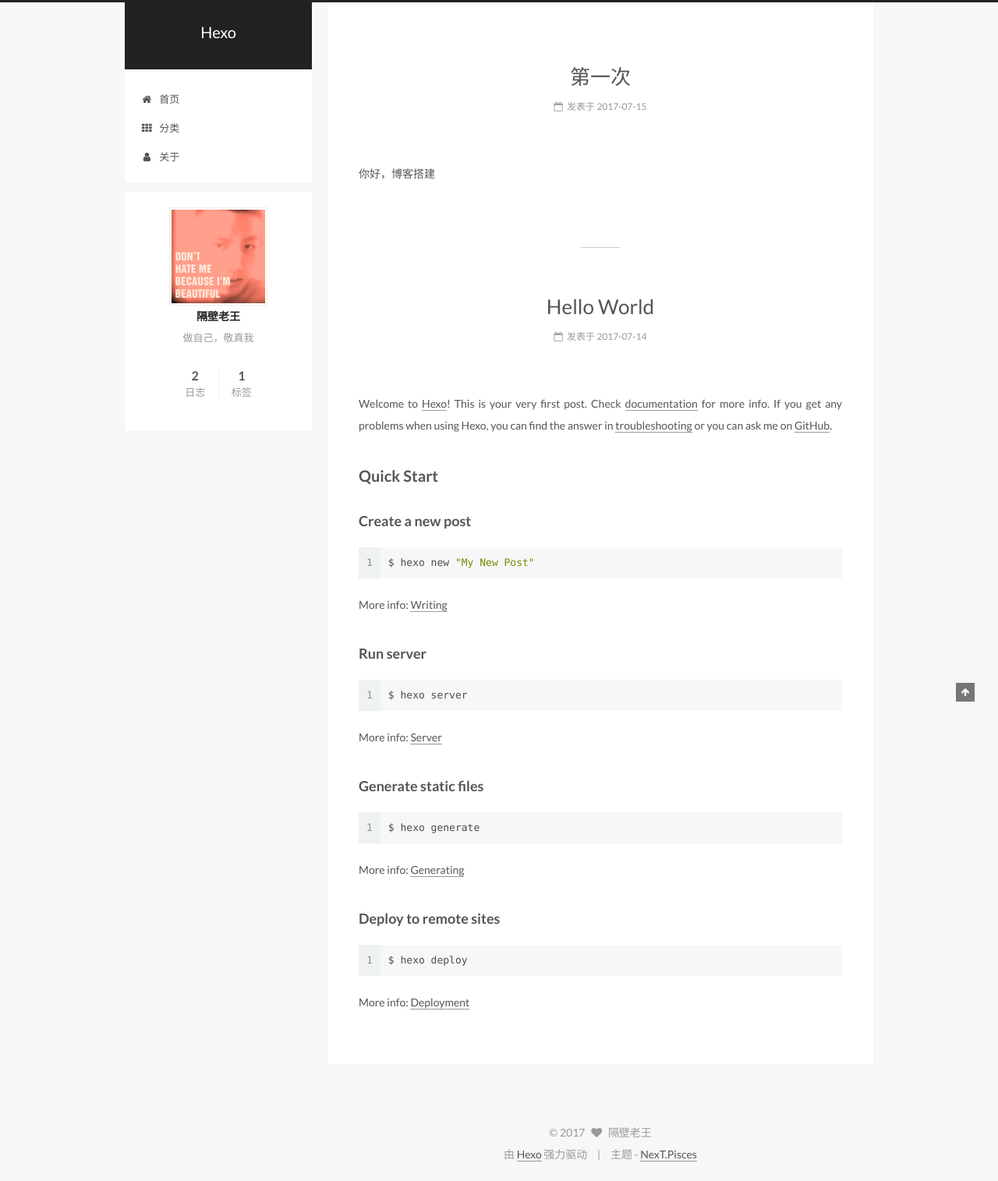
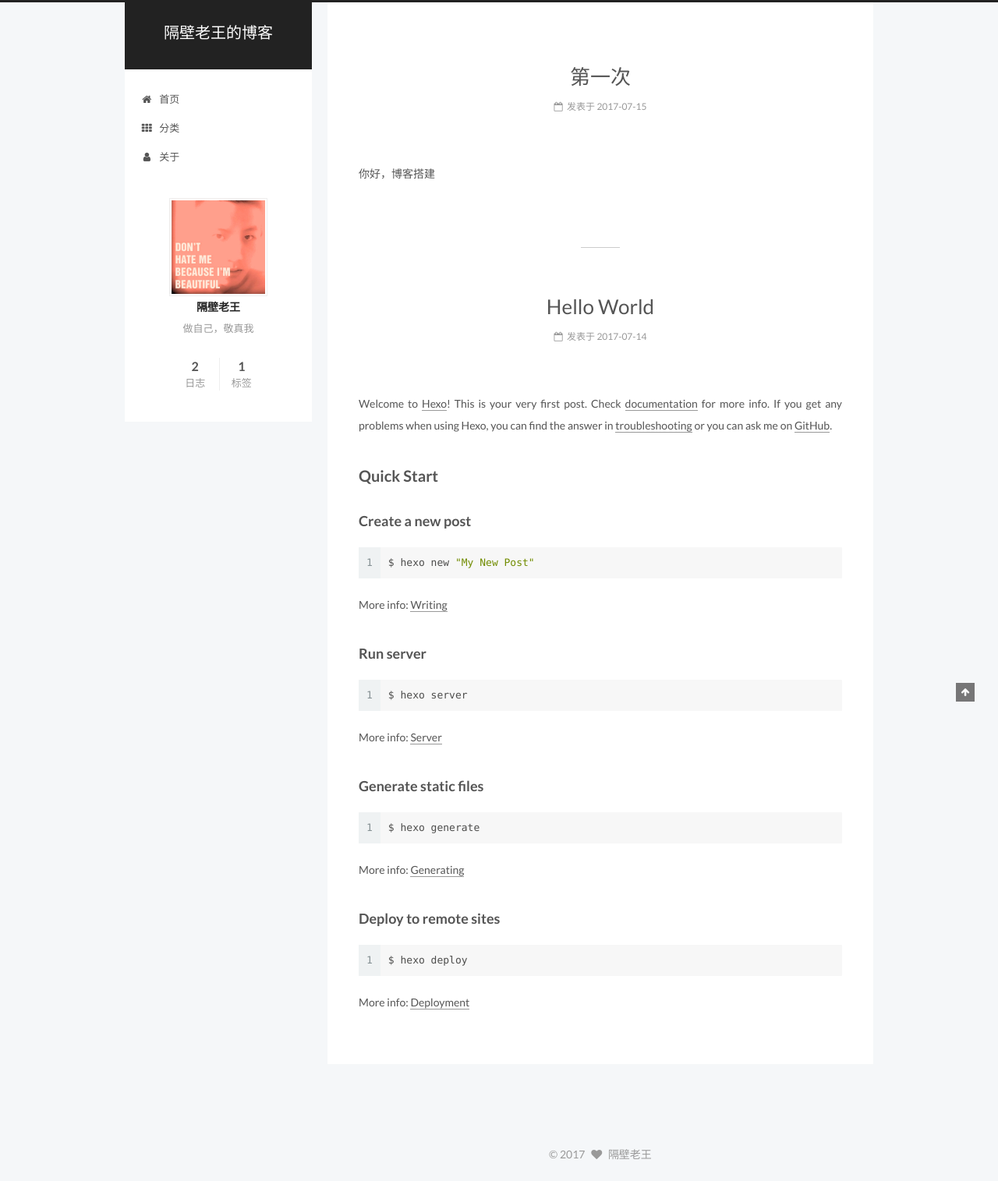
Before and after one commit to CallmeBarry/callmebarry.github.io, a plain HTML site: page index.html in a window 1280 px wide. Shown: the whole page at 78% size. Drawn offline with Linux system fonts and the light colour scheme.

Commit message:
Site updated: 2017-07-16 13:45:19

```diff
--- a/css/main.css
+++ b/css/main.css
@@ -1685,7 +1685,7 @@ pre .javascript .function {
   width: 4px;
   height: 4px;
   border-radius: 50%;
-  background: #de4dc9;
+  background: #3e05ad;
 }
 .links-of-blogroll {
   font-size: 13px;
--- a/index.html
+++ b/index.html
@@ -71,7 +71,7 @@
 <link href="/css/main.css?v=5.1.0" rel="stylesheet" type="text/css" />
 
 
-  <meta name="keywords" content="Hexo, NexT" />
+  <meta name="keywords" content="隔壁老王的bolg" />
 
 
 
@@ -89,12 +89,12 @@
 
 <meta name="description" content="做自己，敬真我">
 <meta property="og:type" content="website">
-<meta property="og:title" content="Hexo">
+<meta property="og:title" content="隔壁老王的博客">
 <meta property="og:url" content="http://yoursite.com/index.html">
-<meta property="og:site_name" content="Hexo">
+<meta property="og:site_name" content="隔壁老王的博客">
 <meta property="og:description" content="做自己，敬真我">
 <meta name="twitter:card" content="summary">
-<meta name="twitter:title" content="Hexo">
+<meta name="twitter:title" content="隔壁老王的博客">
 <meta name="twitter:description" content="做自己，敬真我">
 
 
@@ -104,7 +104,7 @@
   var CONFIG = {
     root: '/',
     scheme: 'Pisces',
-    sidebar: {"position":"left","display":"hide","offset":12,"offset_float":0,"b2t":false,"scrollpercent":false},
+    sidebar: {"position":"left","display":"hide","offset":0,"offset_float":0,"b2t":false,"scrollpercent":false},
     fancybox: true,
     motion: true,
     duoshuo: {
@@ -129,7 +129,7 @@
 
 
 
-  <title> Hexo </title>
+  <title> 隔壁老王的博客 </title>
 </head>
 
 <body itemscope itemtype="http://schema.org/WebPage" lang="zh-Hans">
@@ -177,7 +177,7 @@
     <div class="custom-logo-site-title">
       <a href="/"  class="brand" rel="start">
         <span class="logo-line-before"><i></i></span>
-        <span class="site-title">Hexo</span>
+        <span class="site-title">隔壁老王的博客</span>
         <span class="logo-line-after"><i></i></span>
       </a>
     </div>
@@ -265,11 +265,11 @@
     <span hidden itemprop="author" itemscope itemtype="http://schema.org/Person">
       <meta itemprop="name" content="隔壁老王">
       <meta itemprop="description" content="">
-      <meta itemprop="image" content="https://github.com/callmebarry/callmebarry.github.io/blob/master/images/avatar.jpg">
+      <meta itemprop="image" content="/images/avatar.jpg">
     </span>
 
     <span hidden itemprop="publisher" itemscope itemtype="http://schema.org/Organization">
-      <meta itemprop="name" content="Hexo">
+      <meta itemprop="name" content="隔壁老王的博客">
     </span>
 
 
@@ -386,11 +386,11 @@
     <span hidden itemprop="author" itemscope itemtype="http://schema.org/Person">
       <meta itemprop="name" content="隔壁老王">
       <meta itemprop="description" content="">
-      <meta itemprop="image" content="https://github.com/callmebarry/callmebarry.github.io/blob/master/images/avatar.jpg">
+      <meta itemprop="image" content="/images/avatar.jpg">
     </span>
 
     <span hidden itemprop="publisher" itemscope itemtype="http://schema.org/Organization">
-      <meta itemprop="name" content="Hexo">
+      <meta itemprop="name" content="隔壁老王的博客">
     </span>
 
 
@@ -534,7 +534,7 @@
       <section class="site-overview sidebar-panel sidebar-panel-active">
         <div class="site-author motion-element" itemprop="author" itemscope itemtype="http://schema.org/Person">
           <img class="site-author-image" itemprop="image"
-               src="https://github.com/callmebarry/callmebarry.github.io/blob/master/images/avatar.jpg"
+               src="/images/avatar.jpg"
                alt="隔壁老王" />
           <p class="site-author-name" itemprop="name">隔壁老王</p>
 
@@ -607,20 +607,6 @@
   </span>
   <span class="author" itemprop="copyrightHolder">隔壁老王</span>
 </div>
-
-
-<div class="powered-by">
-  由 <a class="theme-link" href="https://hexo.io">Hexo</a> 强力驱动
-</div>
-
-<div class="theme-info">
-  主题 -
-  <a class="theme-link" href="https://github.com/iissnan/hexo-theme-next">
-    NexT.Pisces
-  </a>
-</div>
-
-
 
 
 
```
Also changed, not shown: 2017/07/14/hello-world/index.html (+8 -22 lines), 2017/07/15/第一次/index.html (+7 -21 lines), archives/2017/07/index.html (+8 -22 lines), archives/2017/index.html (+8 -22 lines), archives/index.html (+8 -22 lines), tags/第一次博客创建/index.html (+8 -22 lines), favicon.ico (added).
